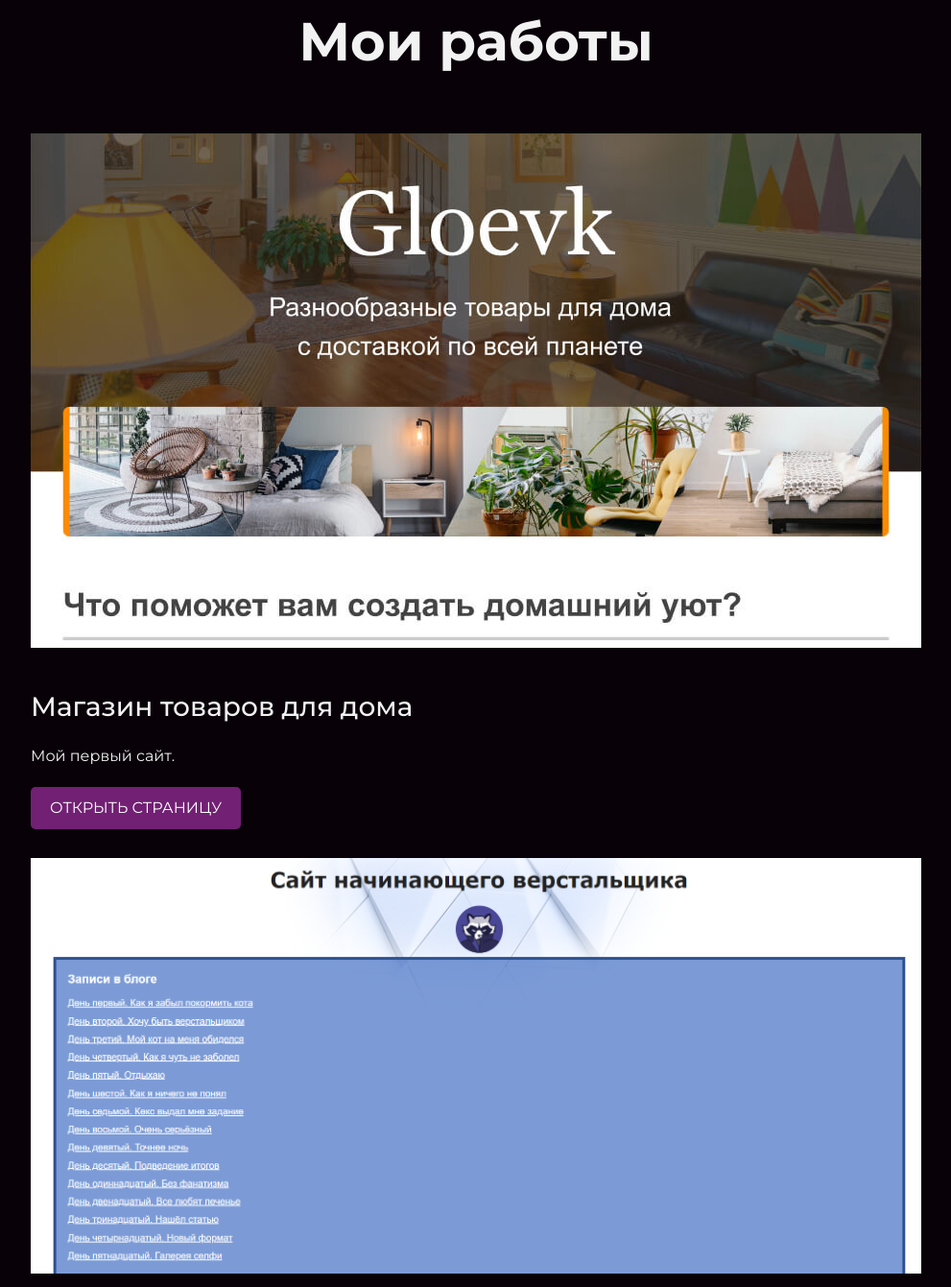
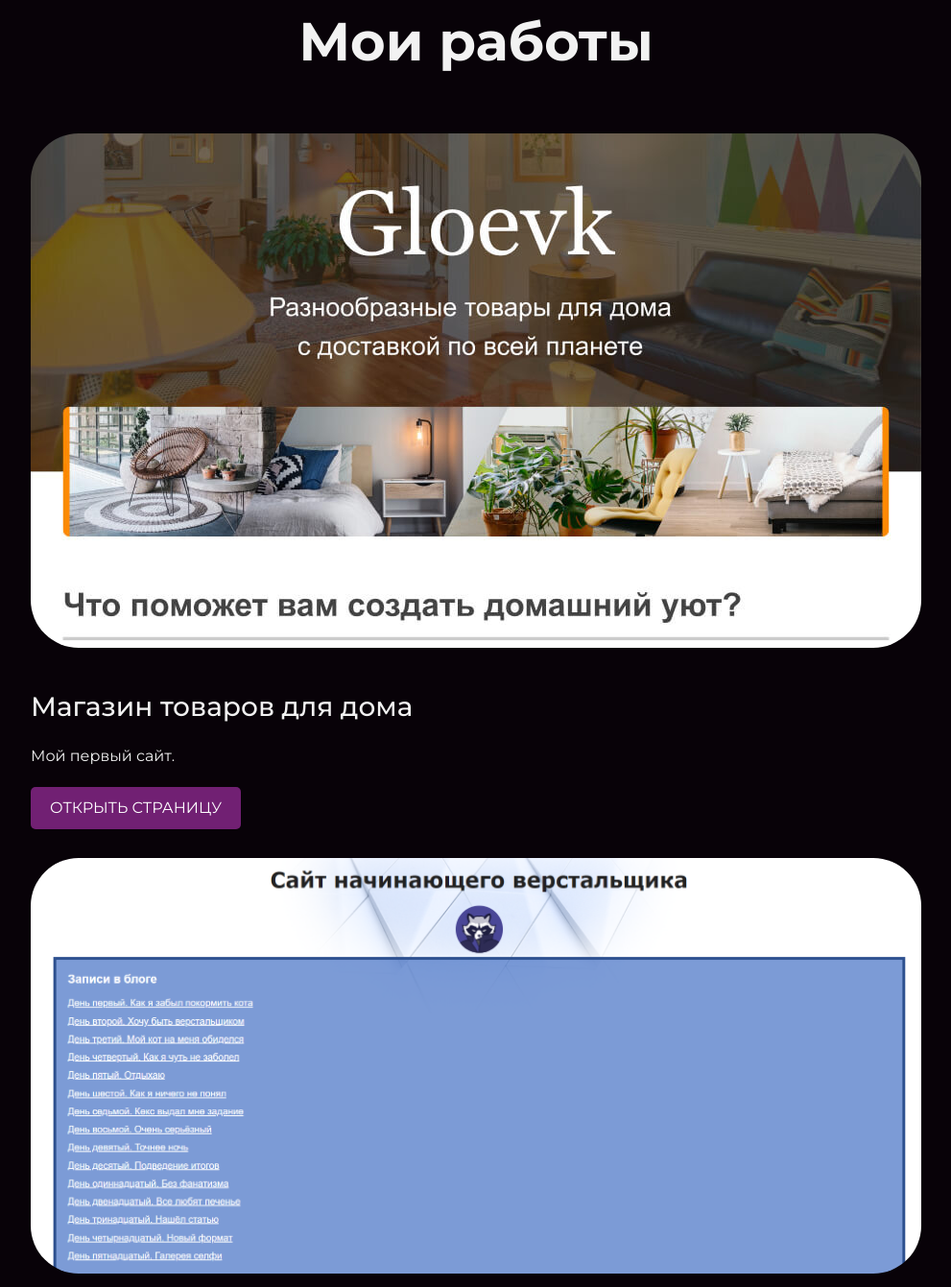
Before and after one commit to AlexKart33/my-site, a plain HTML site: page index.html in a window 1280 px wide. Shown: the part 1792-3133 px from the top of the page at 96% size, without its empty margins (144-1135 px from the left). Drawn offline with Linux system fonts and the light colour scheme.

Commit message:
сделал скругленные рамки у фото

```diff
--- a/index.html
+++ b/index.html
@@ -24,7 +24,7 @@
       <div class="container">
           <h2 class="subheading">Давайте познакомимся</h2>
           <figure class="user-image">
-            <img src="files/user.jpg" width="" height="400" alt="Мое фото">
+            <img class="b-radius" src="files/user.jpg" width="" height="400" alt="Мое фото">
           </figure>
           <!--
              <div>
@@ -52,14 +52,14 @@
       <div class="container">
         <h2 class="subheading">Мои работы</h2>
         <figure class="project-image">
-          <img src="files/project.jpg" width="928" height="536" alt="Cайт магазина товаров для дома">
+          <img class="b-radius" src="files/project.jpg" width="928" height="536" alt="Cайт магазина товаров для дома">
         </figure>
         <h3>Магазин товаров для дома</h3>
         <p>Мой первый сайт.</p>
         <a class="button" href="source/project/index.html">Открыть страницу</a>
 
         <figure class="project-image">
-          <img src="files/2021-02-01.png" width="928" alt="Cайт начинающего верстальщика">
+          <img class="b-radius" src="files/2021-02-01.png" width="928" alt="Cайт начинающего верстальщика">
         </figure>
         <h3>Блог начинающего верстальщика</h3>
         <p>Статический блог про обучение HTML и CSS.</p>
--- a/style.css
+++ b/style.css
@@ -187,3 +187,7 @@ body {
   padding-left: 25px;
   background-image: url("img/icon-phone.svg");
 }
+
+.b-radius {
+    border-radius: 50px;
+}
```
